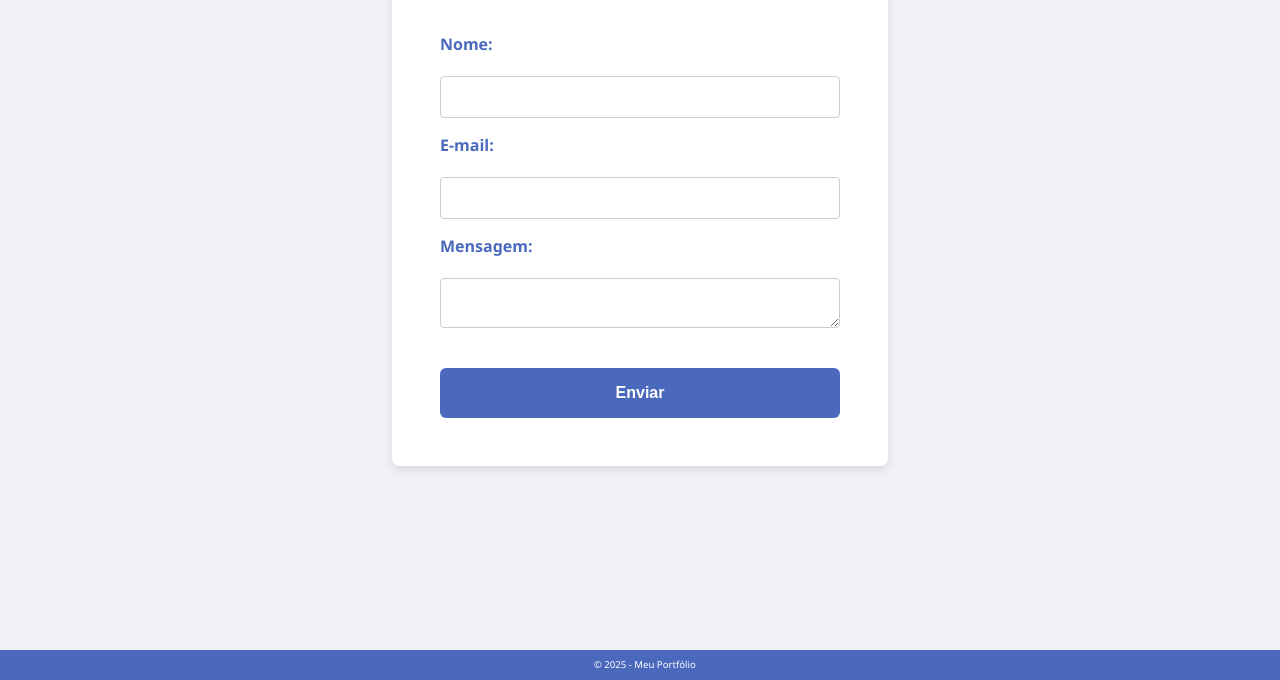
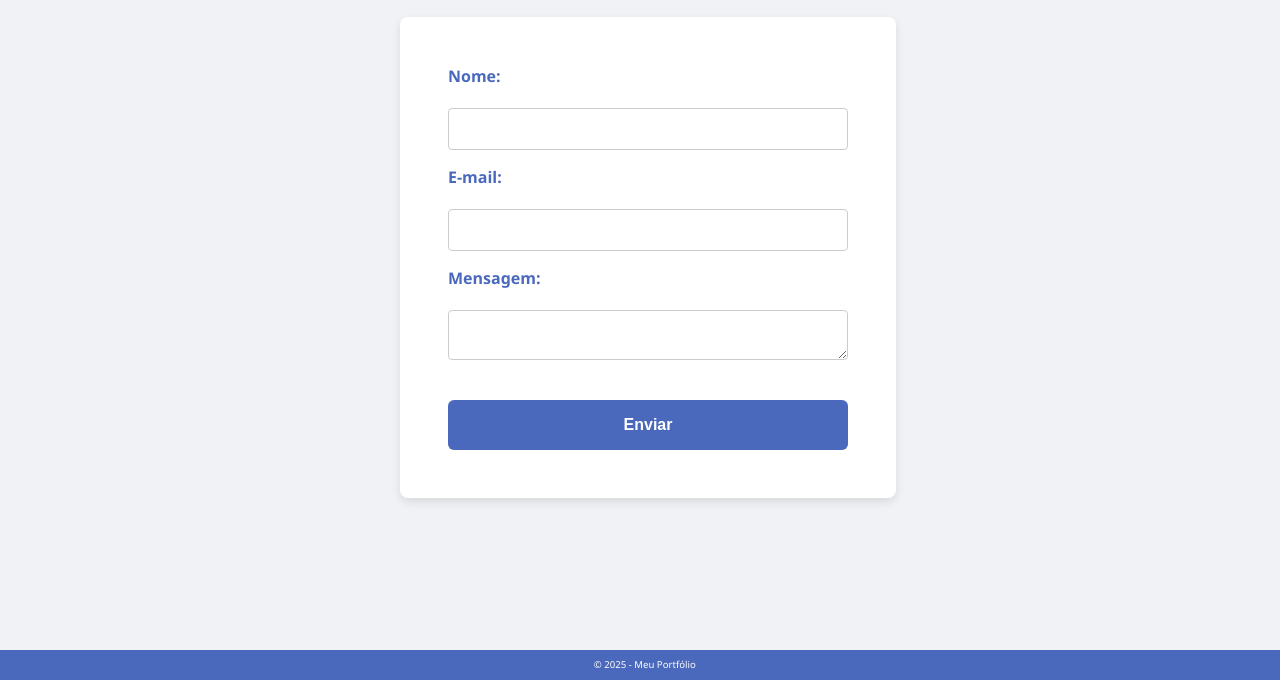
Before and after one commit to Iflutters/portfolio, a plain HTML site: page contato.html in a window 1280 px wide. Shown: the part 120-800 px from the top of the page. Drawn offline with Linux system fonts and the light colour scheme.

Commit message:
Commit Contato

```diff
--- a/css/contato.css
+++ b/css/contato.css
@@ -42,7 +42,7 @@ nav ul li a:hover {
 
 /* Conteúdo principal */
 main {
-  padding: 2em;
+  padding: 4em 1em 2em 2em;
 }
 
 /* Footer */
```
